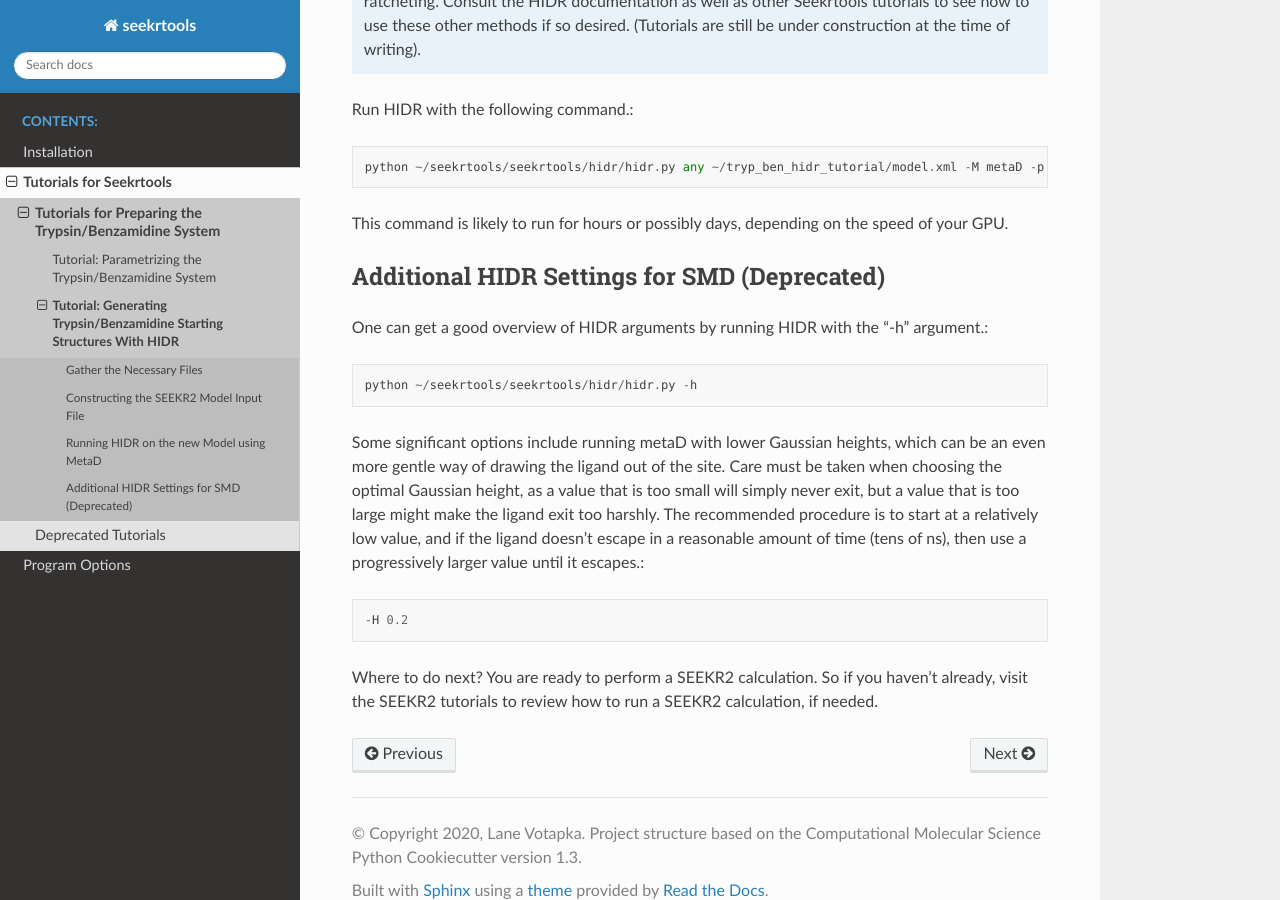
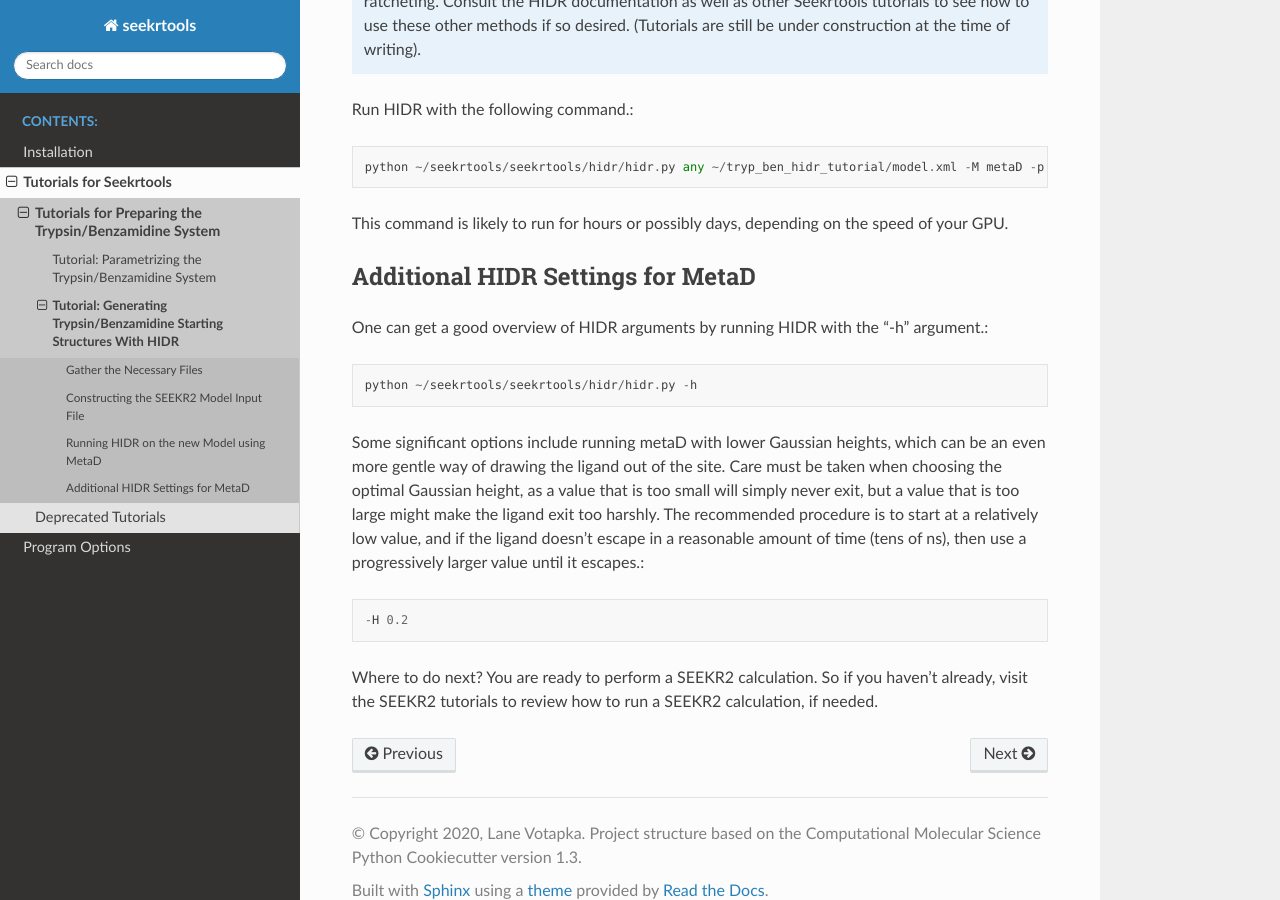
Before and after one commit to seekrcentral/seekrtools, a Sphinx documentation site: the page built from docs/tutorial_tryp_ben_hidr.rst, in a window 1280 px wide and 900 px high, scrolled down 1640 px. Built offline with Sphinx 7.4.7 and the Read the Docs theme 2.0.0, drawn with Linux system fonts in a browser that asks for light colours.

Commit message:
Some corrections to tutorial documentation

```diff
--- a/docs/tutorial_tryp_ben_hidr.rst
+++ b/docs/tutorial_tryp_ben_hidr.rst
@@ -76,8 +76,8 @@ Run HIDR with the following command.::
 This command is likely to run for hours or possibly days, depending on the
 speed of your GPU.
 
-Additional HIDR Settings for SMD (Deprecated)
----------------------------------------------
+Additional HIDR Settings for MetaD
+----------------------------------
 
 One can get a good overview of HIDR arguments by running HIDR with the "-h"
 argument.::
```
